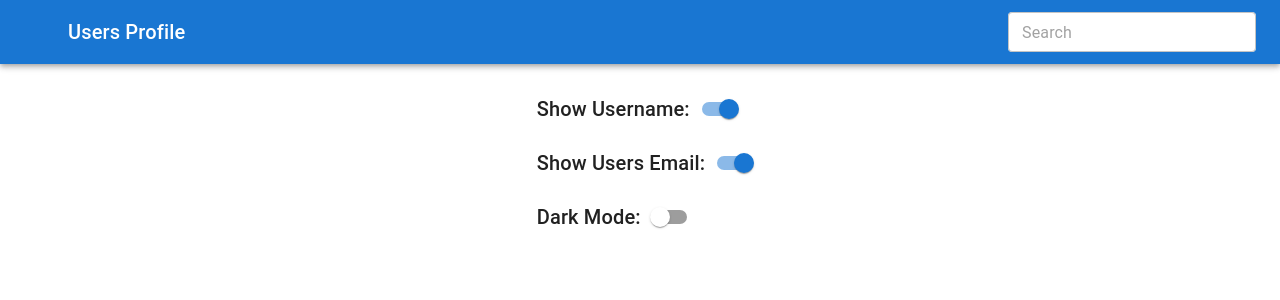
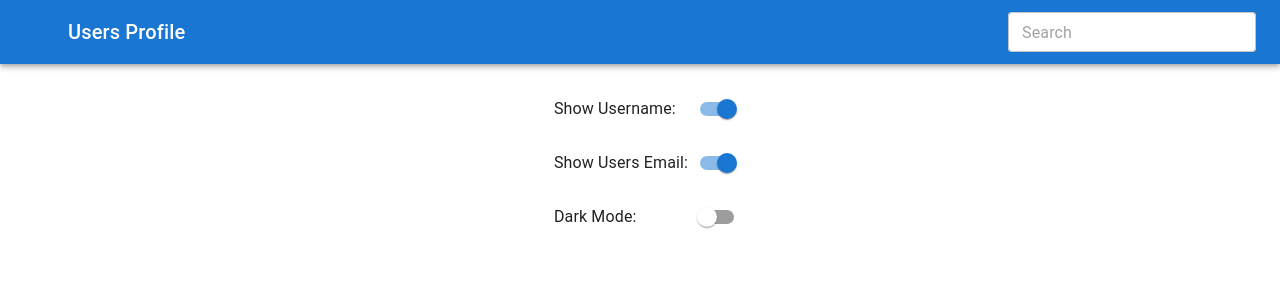
Before and after one commit to TeodorStevanovic/mui-demo, a React (Vite) app: page /settings in a window 1280 px wide. Shown: the top 300 px of the page. Built offline with nearby package versions, Linux system fonts and the light colour scheme; some icons are missing.

Commit message:
use ListItemText for settings labels

```diff
--- a/src/pages/Settings.jsx
+++ b/src/pages/Settings.jsx
@@ -1,4 +1,4 @@
-import { Box, Switch, Typography, List, ListItem } from "@mui/material";
+import { Box, Switch, List, ListItem, ListItemText } from "@mui/material";
 import { useOutletContext } from "react-router-dom";
 import React from "react";
 
@@ -23,7 +23,7 @@ const Settings = () => {
     >
       <List>
         <ListItem>
-          <Typography variant="h6">Show Username:</Typography>
+          <ListItemText variant="h6">Show Username:</ListItemText>
           <Switch
             checked={showUsername}
             onChange={() => setShowUsername((prev) => !prev)}
@@ -31,7 +31,7 @@ const Settings = () => {
         </ListItem>
 
         <ListItem>
-          <Typography variant="h6">Show Users Email:</Typography>
+          <ListItemText variant="h6">Show Users Email:</ListItemText>
           <Switch
             checked={showUserEmail}
             onChange={() => setShowUserEmail((prev) => !prev)}
@@ -39,7 +39,7 @@ const Settings = () => {
         </ListItem>
 
         <ListItem>
-          <Typography variant="h6">Dark Mode:</Typography>
+          <ListItemText variant="h6">Dark Mode:</ListItemText>
           <Switch
             checked={mode === "dark"}
             onChange={() =>
```
